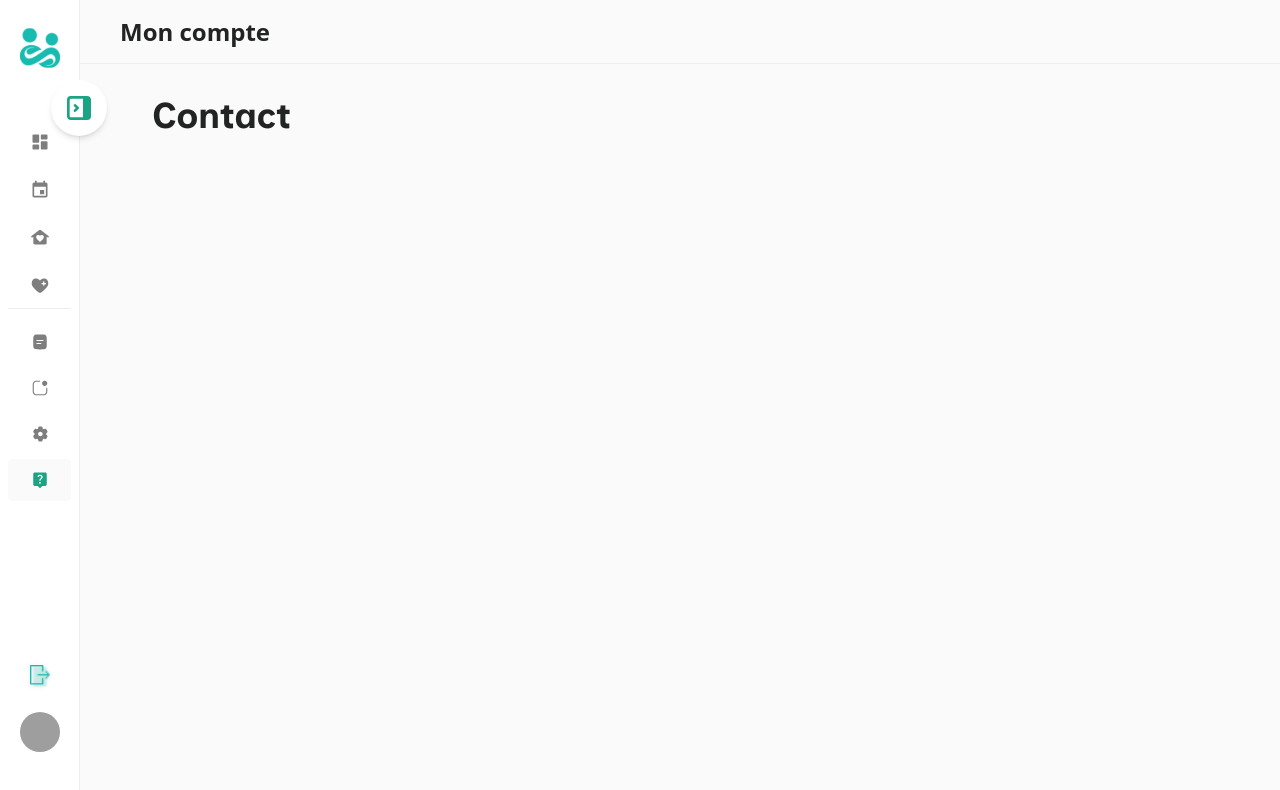
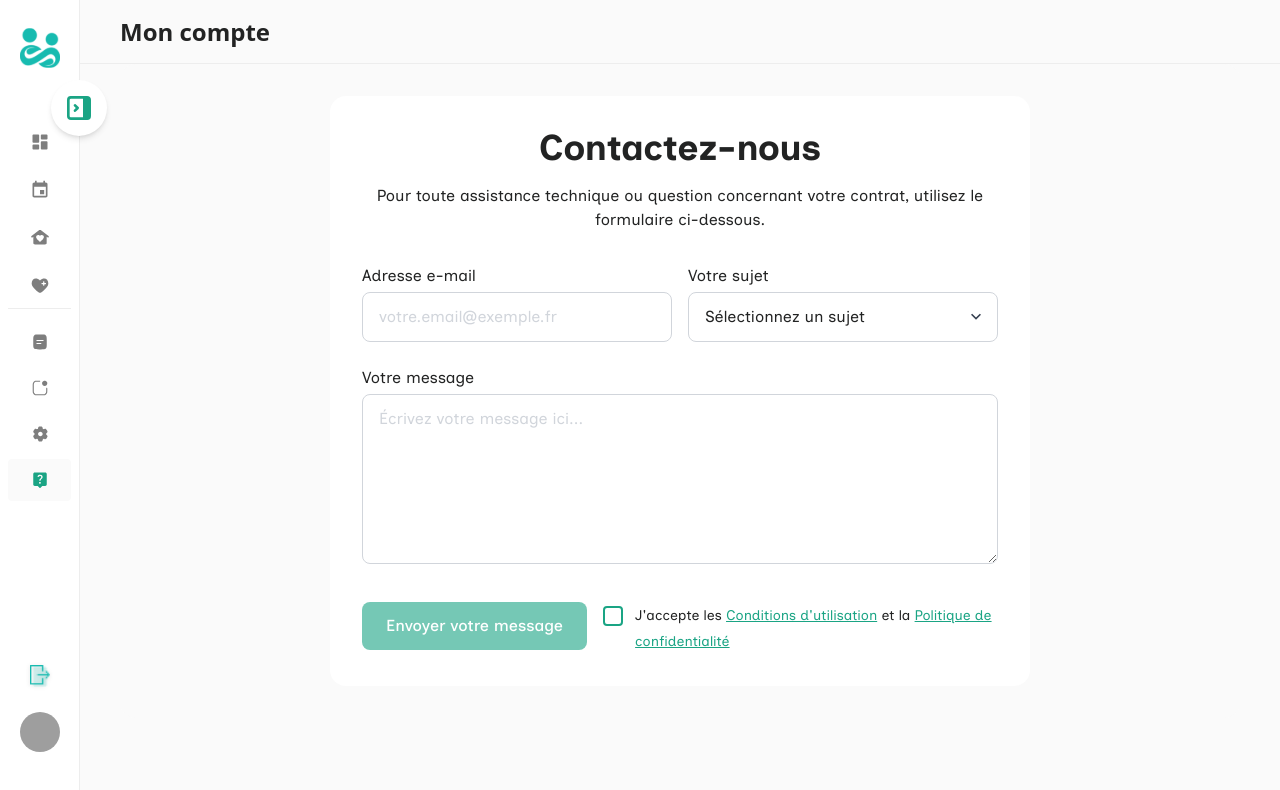
Before and after one commit to Remindr-pro/RemindR-app-V2, a Next.js app: page /dashboard/mon-compte/contact in a window 1280 px wide. Shown: the top 790 px of the page. Built offline with nearby package versions, Linux system fonts and the light colour scheme; grey boxes are pictures that could not be loaded.

Commit message:
feat(contact): add contact form on dashboard contact page

```diff
--- a/src/app/(private)/dashboard/mon-compte/contact/page.tsx
+++ b/src/app/(private)/dashboard/mon-compte/contact/page.tsx
@@ -1,9 +1,23 @@
+"use client";
+
+import ContactForm from "@/app/components/organisms/ContactForm";
+
 export default function ContactPage() {
+  const handleSubmit = (data: {
+    email: string;
+    subject: string;
+    message: string;
+    acceptTerms: boolean;
+  }) => {
+    // TODO: Implémenter l'envoi du formulaire
+    console.log("Formulaire soumis:", data);
+  };
+
   return (
     <div className="w-full mx-auto bg-gray-1 rounded-2xl p-8">
-      <h1 className="text-4xl font-bold text-dark mb-4 font-inclusive">
-        Contact
-      </h1>
+      <div className="max-w-[700px] w-full mx-auto p-8 bg-light rounded-2xl">
+        <ContactForm onSubmit={handleSubmit} />
+      </div>
     </div>
   );
 }
--- /dev/null
+++ b/src/app/components/atoms/Select.tsx
@@ -0,0 +1,77 @@
+"use client";
+
+import { SelectHTMLAttributes } from "react";
+import IconChevron from "./icons/Chevron";
+
+interface SelectOption {
+  value: string;
+  label: string;
+}
+
+interface SelectProps
+  extends Omit<SelectHTMLAttributes<HTMLSelectElement>, "type"> {
+  label?: string;
+  hintText?: string;
+  placeholder?: string;
+  options: SelectOption[];
+  className?: string;
+}
+
+export default function Select({
+  label,
+  hintText,
+  placeholder,
+  options,
+  className = "",
+  disabled,
+  ...props
+}: SelectProps) {
+  return (
+    <div className={`w-full ${className}`}>
+      {label && (
+        <label
+          className={`block text-dark font-inclusive text-base mb-1 ${
+            disabled ? "opacity-60" : ""
+          }`}
+        >
+          {label}
+        </label>
+      )}
+      {hintText && (
+        <p className="text-gray-3 font-inclusive text-sm mb-2">{hintText}</p>
+      )}
+      <div className="relative">
+        <select
+          disabled={disabled}
+          className={`
+            w-full px-4 py-3 rounded-lg border border-gray-3 bg-light text-dark
+            font-inclusive text-base
+            focus:outline-none focus:ring-2 focus:ring-greenMain focus:border-transparent
+            transition-all duration-200
+            appearance-none pr-10
+            ${
+              disabled
+                ? "opacity-60 cursor-not-allowed bg-gray-2"
+                : "cursor-pointer"
+            }
+          `}
+          {...props}
+        >
+          {placeholder && (
+            <option value="" disabled>
+              {placeholder}
+            </option>
+          )}
+          {options.map((option) => (
+            <option key={option.value} value={option.value}>
+              {option.label}
+            </option>
+          ))}
+        </select>
+        <div className="absolute right-3 top-1/2 -translate-y-1/2 pointer-events-none">
+          <IconChevron size={20} className="text-gray-4" />
+        </div>
+      </div>
+    </div>
+  );
+}
--- /dev/null
+++ b/src/app/components/atoms/Textarea.tsx
@@ -0,0 +1,51 @@
+"use client";
+
+import { TextareaHTMLAttributes } from "react";
+
+interface TextareaProps
+  extends Omit<TextareaHTMLAttributes<HTMLTextAreaElement>, "type"> {
+  label?: string;
+  hintText?: string;
+  placeholder?: string;
+  className?: string;
+}
+
+export default function Textarea({
+  label,
+  hintText,
+  placeholder,
+  className = "",
+  disabled,
+  ...props
+}: TextareaProps) {
+  return (
+    <div className={`w-full ${className}`}>
+      {label && (
+        <label
+          className={`block text-dark font-inclusive text-base mb-1 ${
+            disabled ? "opacity-60" : ""
+          }`}
+        >
+          {label}
+        </label>
+      )}
+      {hintText && (
+        <p className="text-gray-3 font-inclusive text-sm mb-2">{hintText}</p>
+      )}
+      <textarea
+        placeholder={placeholder}
+        disabled={disabled}
+        className={`
+          w-full px-4 py-3 rounded-lg border border-gray-3 bg-light text-dark
+          font-inclusive text-base
+          placeholder:text-gray-3
+          focus:outline-none focus:ring-2 focus:ring-greenMain focus:border-transparent
+          transition-all duration-200
+          resize-y min-h-[120px]
+          ${disabled ? "opacity-60 cursor-not-allowed bg-gray-2" : ""}
+        `}
+        {...props}
+      />
+    </div>
+  );
+}
--- /dev/null
+++ b/src/app/components/organisms/ContactForm.tsx
@@ -0,0 +1,129 @@
+"use client";
+
+import { useState, FormEvent } from "react";
+import Input from "../atoms/Input";
+import Select from "../atoms/Select";
+import Textarea from "../atoms/Textarea";
+import Button from "../atoms/Button";
+import Checkbox from "../molecules/Checkbox";
+import Link from "next/link";
+
+interface ContactFormData {
+  email: string;
+  subject: string;
+  message: string;
+  acceptTerms: boolean;
+}
+
+interface ContactFormProps {
+  onSubmit?: (data: ContactFormData) => void;
+}
+
+const SUBJECT_OPTIONS = [
+  { value: "technical", label: "Assistance technique" },
+  { value: "contract", label: "Question sur mon contrat" },
+  { value: "billing", label: "Question de facturation" },
+  { value: "other", label: "Autre" },
+];
+
+export default function ContactForm({ onSubmit }: ContactFormProps) {
+  const [email, setEmail] = useState("");
+  const [subject, setSubject] = useState("");
+  const [message, setMessage] = useState("");
+  const [acceptTerms, setAcceptTerms] = useState(false);
+
+  const handleSubmit = (e: FormEvent<HTMLFormElement>) => {
+    e.preventDefault();
+
+    if (onSubmit) {
+      onSubmit({
+        email,
+        subject,
+        message,
+        acceptTerms,
+      });
+    }
+  };
+
+  return (
+    <div className="w-full">
+      <h1 className="text-4xl font-bold text-dark mb-4 font-inclusive text-center">
+        Contactez-nous
+      </h1>
+      <p className="text-dark font-inclusive text-base mb-8 text-center">
+        Pour toute assistance technique ou question concernant votre contrat,
+        utilisez le formulaire ci-dessous.
+      </p>
+
+      <form onSubmit={handleSubmit} className="w-full space-y-6">
+        <div className="flex flex-col md:flex-row gap-4">
+          <Input
+            type="email"
+            label="Adresse e-mail"
+            placeholder="votre.email@exemple.fr"
+            value={email}
+            onChange={(e) => setEmail(e.target.value)}
+            required
+          />
+
+          <Select
+            label="Votre sujet"
+            placeholder="Sélectionnez un sujet"
+            options={SUBJECT_OPTIONS}
+            value={subject}
+            onChange={(e) => setSubject(e.target.value)}
+            required
+          />
+        </div>
+
+        <Textarea
+          label="Votre message"
+          placeholder="Écrivez votre message ici..."
+          value={message}
+          onChange={(e) => setMessage(e.target.value)}
+          rows={6}
+          required
+        />
+        <div className="flex flex-col md:flex-row gap-4">
+          <div className="pt-2">
+            <Button
+              type="submit"
+              variant="green"
+              className="w-full"
+              disabled={!acceptTerms}
+            >
+              Envoyer votre message
+            </Button>
+          </div>
+
+          <div className="pt-2">
+            <Checkbox
+              id="accept-terms"
+              checked={acceptTerms}
+              onChange={setAcceptTerms}
+              className="max-w-full"
+              label={
+                <span className="text-sm font-inclusive text-dark">
+                  J&apos;accepte les{" "}
+                  <Link
+                    href="/conditions-utilisation"
+                    className="text-greenMain hover:text-greenMain-2 underline transition-colors duration-200"
+                  >
+                    Conditions d&apos;utilisation
+                  </Link>{" "}
+                  et la{" "}
+                  <Link
+                    href="/politique-confidentialite"
+                    className="text-greenMain hover:text-greenMain-2 underline transition-colors duration-200"
+                  >
+                    Politique de confidentialité
+                  </Link>
+                </span>
+              }
+            />
+          </div>
+        </div>
+      </form>
+    </div>
+  );
+}
```
